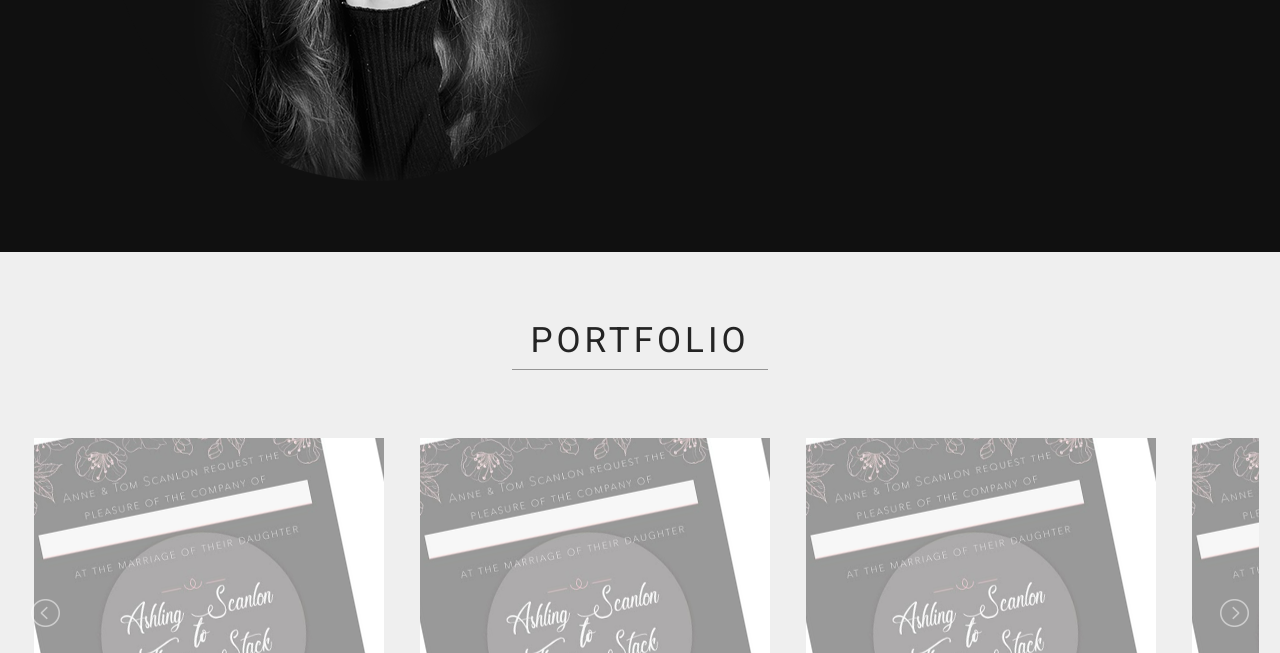
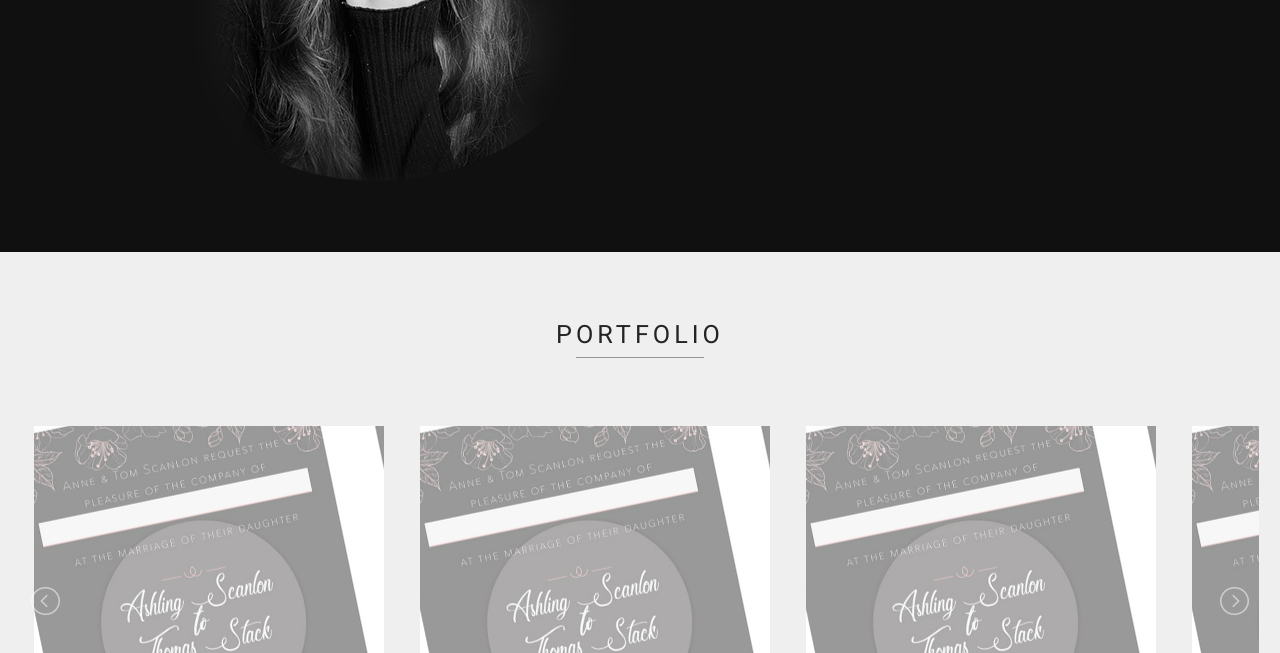
Before and after one commit to rhiannonmcn/rhiannon-portfolio, a plain HTML site: page index.html in a window 1280 px wide. Shown: the part 447-1100 px from the top of the page. Drawn offline with nearby package versions, Linux system fonts and the light colour scheme.

Commit message:
Hot fix heading font-size and underline size

```diff
--- a/assets/css/styles.css
+++ b/assets/css/styles.css
@@ -100,6 +100,7 @@ body {
 }
 
 .h1-portfolio {
+  font-size: 1.8rem;
   color: var(--darkText);
   font-weight: 400;
   width: 100%;
@@ -115,10 +116,10 @@ body {
 .heading-underline::after {
   content: "";
   height: 1px;
-  width: 20%;
+  width: 10%;
   position: absolute;
   background-color: var(---midtone);
-  left: calc(50% - 10%);
+  left: calc(50% - 5%);
   bottom: 0;
 }
 
@@ -212,7 +213,4 @@ body {
   .portfolio-item {
     margin: 13px;
   }
-
-
-
 }
```
